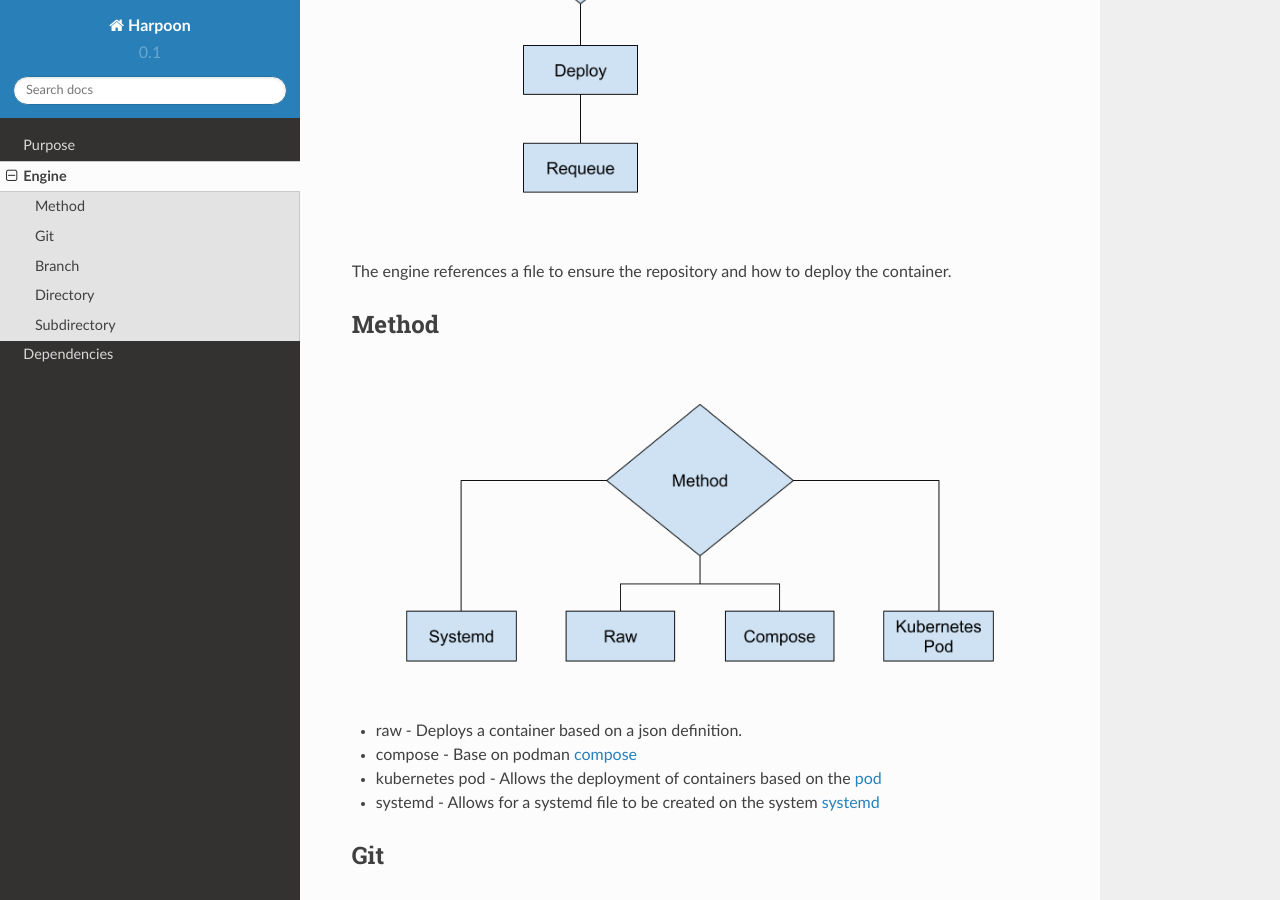
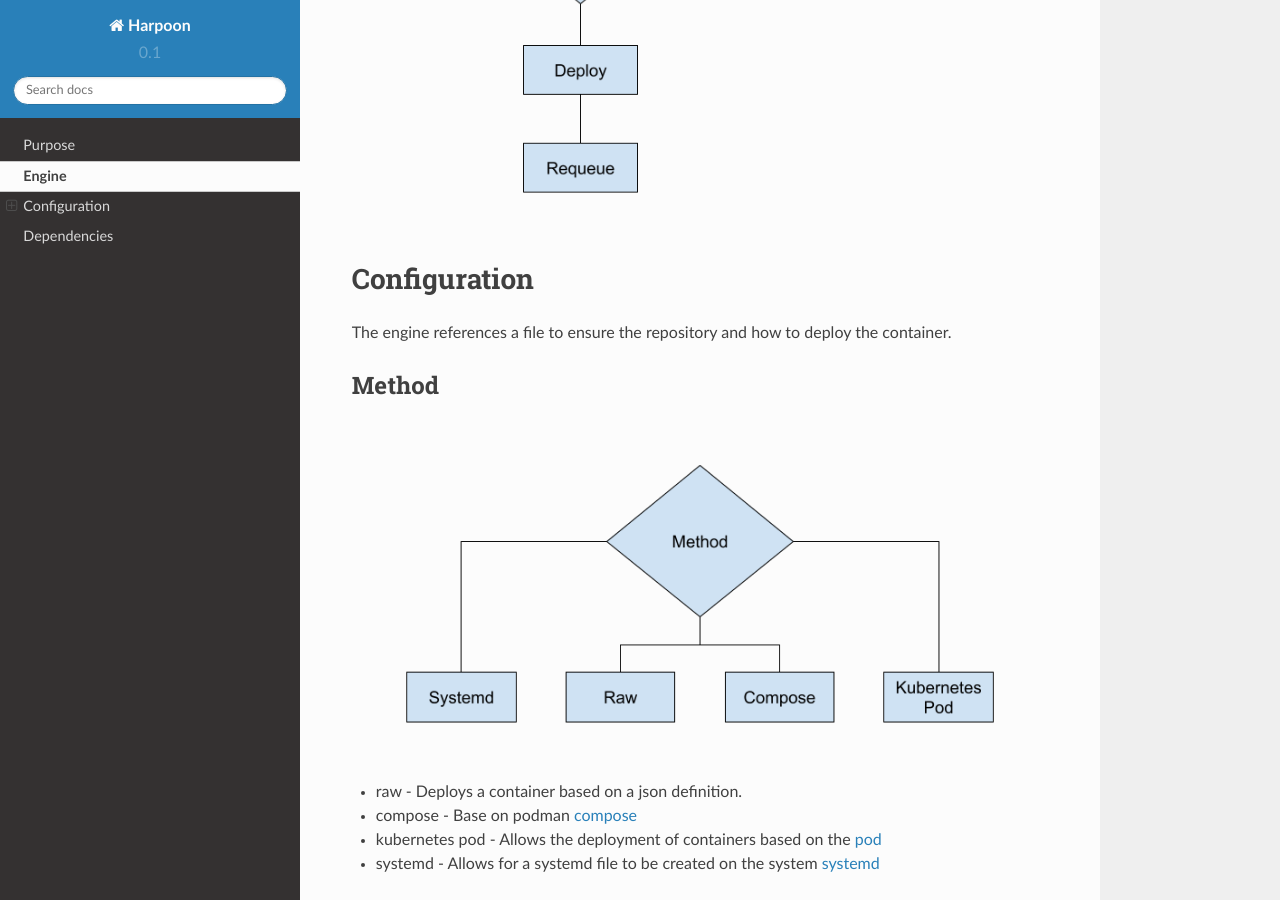
Before and after one commit to containers/fetchit, a Sphinx documentation site: the page built from docs/engine.rst, in a window 1280 px wide and 900 px high, scrolled down 844 px. Built offline with Sphinx 7.4.7 and the Read the Docs theme 2.0.0, drawn with Linux system fonts in a browser that asks for light colours; some of the changed lines change nothing that is shown.

Commit message:
configuration
Signed-off-by: Ryan Cook <rcook@redhat.com>

```diff
--- a/docs/engine.rst
+++ b/docs/engine.rst
@@ -6,14 +6,11 @@ The Harpoon engine does the heavy lifting of the container management process. T
 
 .. image:: media/Harpoon.png
 
+
+
+Configuration
+=============
 The engine references a file to ensure the repository and how to deploy the container.
-
-.. code:: bash
-   Method: raw
-   Git: https://github.com/cooktheryan/harpoon-examples
-   Branch: main
-   Directory: ./harpoon-examples
-   Subdirectory: ./examples/raw
 
 
 
```
